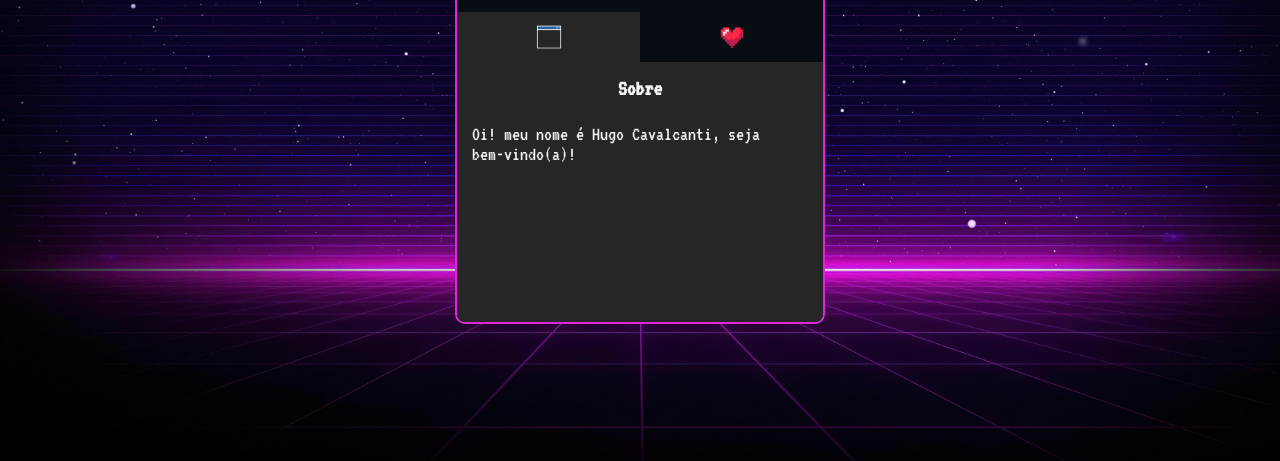
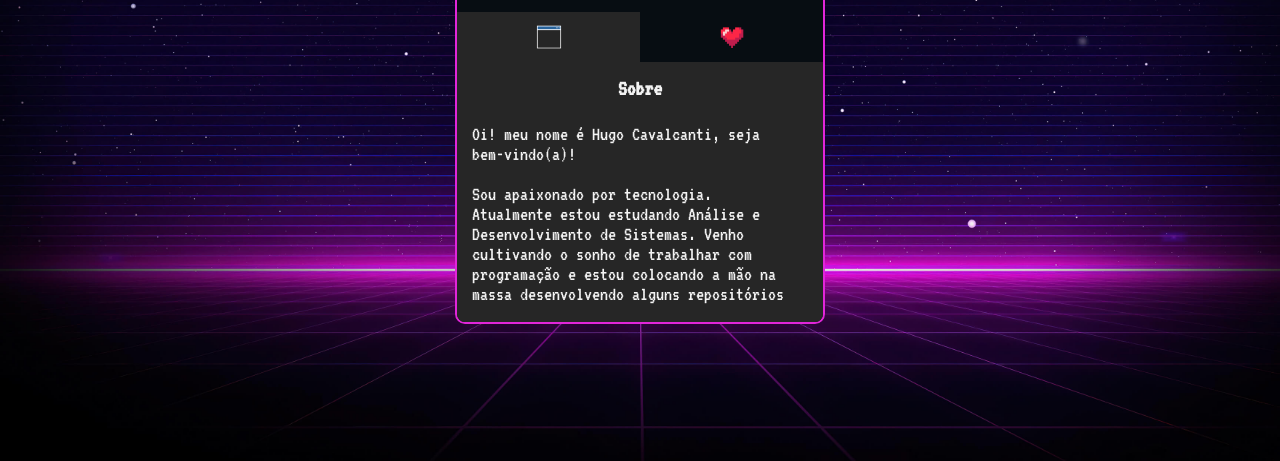
Before and after one commit to hugo-cavalcanti/mini-portifolio-hugo, a plain HTML site: page index.html in a window 1280 px wide. Shown: the part 339-800 px from the top of the page. Drawn offline with Linux system fonts and the light colour scheme.

Commit message:
Update index.html
update on my "about me"

```diff
--- a/index.html
+++ b/index.html
@@ -1,4 +1,5 @@
 <!DOCTYPE html>
+<html lang="pt-br">
   <head>
     <meta charset="UTF-8" />
     <meta http-equiv="X-UA-Compatible" content="IE=edge" />
@@ -39,7 +40,9 @@
             <div class="descricao">
               <p>Oi! meu nome é Hugo Cavalcanti, seja bem-vindo(a)!</p>
               <br>
-              <p>
+              <p>Sou apaixonado por tecnologia. Atualmente estou estudando Análise e Desenvolvimento de Sistemas. Venho cultivando o sonho
+                de trabalhar com programação e estou colocando a mão na massa desenvolvendo alguns repositórios de <span>HTML, CSS e
+                JavaScript.</span> Desejo me aperfeiçoar ainda mais nesse universo incrível da tecnologia. Meus hobbys são Games, Corrida e Fotografia.
               </p>
             </div>
           </div>
```
